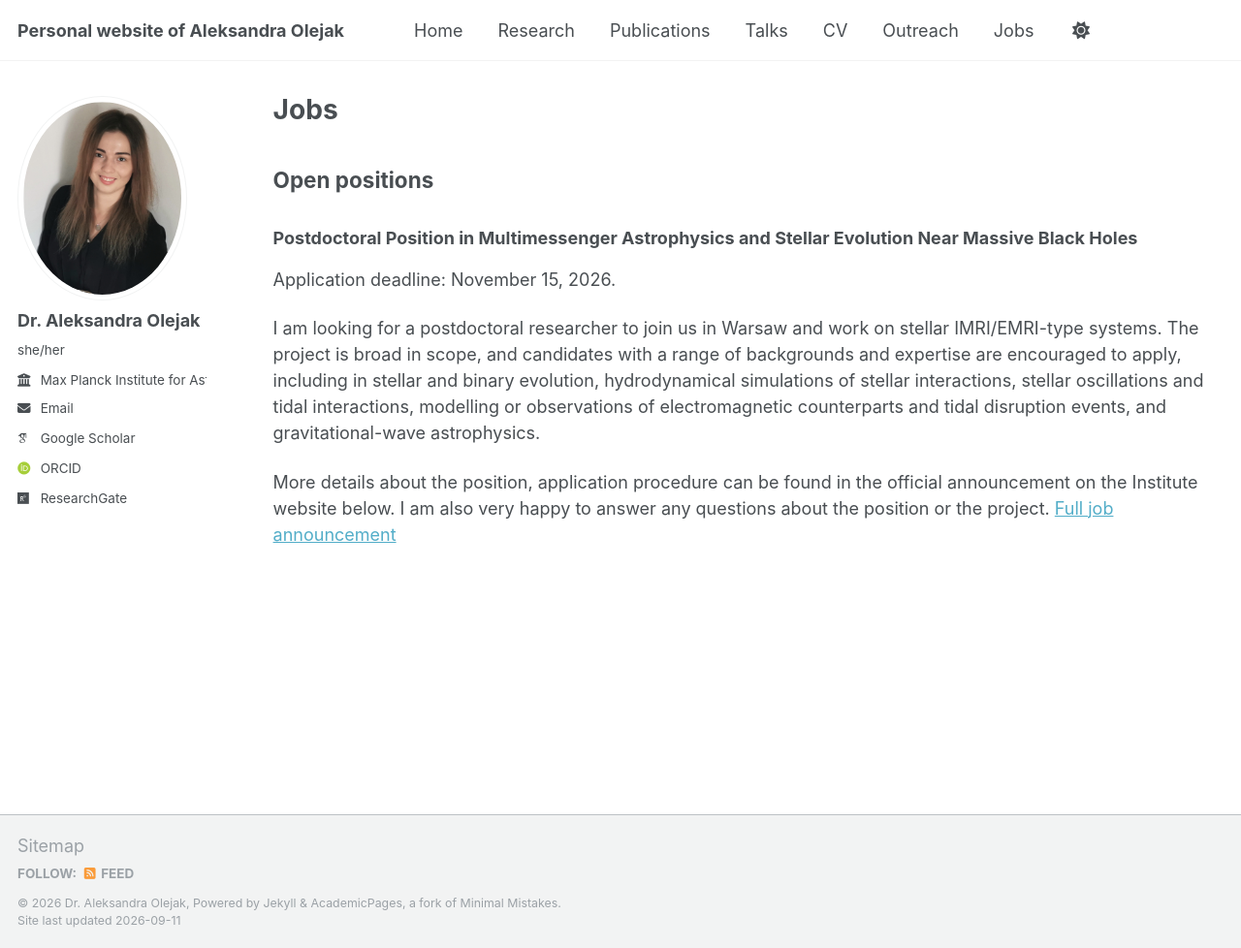
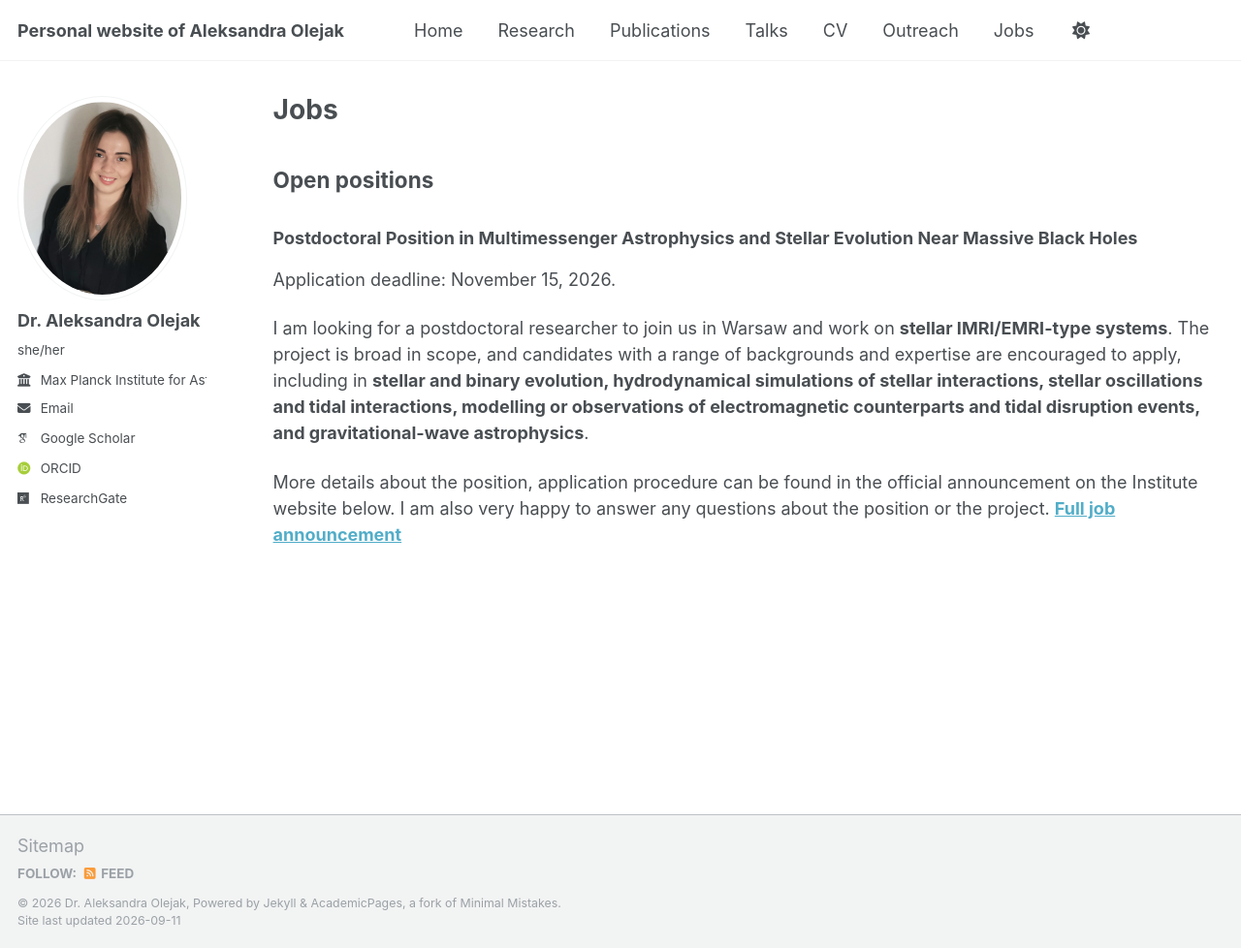
Before and after one commit to aleole/aleole.github.io, a Jekyll site: the page built from _pages/jobs.md, in a window 1280 px wide and 978 px high. Shown: the whole window at 97% size. Built offline with Jekyll 4.4.1, drawn with Linux system fonts in a browser that asks for light colours; some web fonts are replaced; a script that is not in the unit is left out.

Commit message:
Update jobs.md

```diff
--- a/_pages/jobs.md
+++ b/_pages/jobs.md
@@ -12,8 +12,8 @@ author_profile: true
 ### Postdoctoral Position in Multimessenger Astrophysics and Stellar Evolution Near Massive Black Holes
 Application deadline: November 15, 2026.
 
-I am looking for a postdoctoral researcher to join us in Warsaw and work on stellar IMRI/EMRI-type systems.
-The project is broad in scope, and candidates with a range of backgrounds and expertise are encouraged to apply, including in stellar and binary evolution, hydrodynamical simulations of stellar interactions, stellar oscillations and tidal interactions, modelling or observations of electromagnetic counterparts and tidal disruption events, and gravitational-wave astrophysics.
+I am looking for a postdoctoral researcher to join us in Warsaw and work on **stellar IMRI/EMRI-type systems**.
+The project is broad in scope, and candidates with a range of backgrounds and expertise are encouraged to apply, including in **stellar and binary evolution, hydrodynamical simulations of stellar interactions, stellar oscillations and tidal interactions, modelling or observations of electromagnetic counterparts and tidal disruption events, and gravitational-wave astrophysics**.
 
 More details about the position, application procedure can be found in the official announcement on the Institute website below. I am also very happy to answer any questions about the position or the project.
-[Full job announcement](https://camk.edu.pl/en/archiwum/2026/09/09/postdoctoral-position-in-multimessenger-astrophysics-and-stellar-evolution-near-massive-black-holes/)
+**[Full job announcement](https://camk.edu.pl/en/archiwum/2026/09/09/postdoctoral-position-in-multimessenger-astrophysics-and-stellar-evolution-near-massive-black-holes/)**
```
